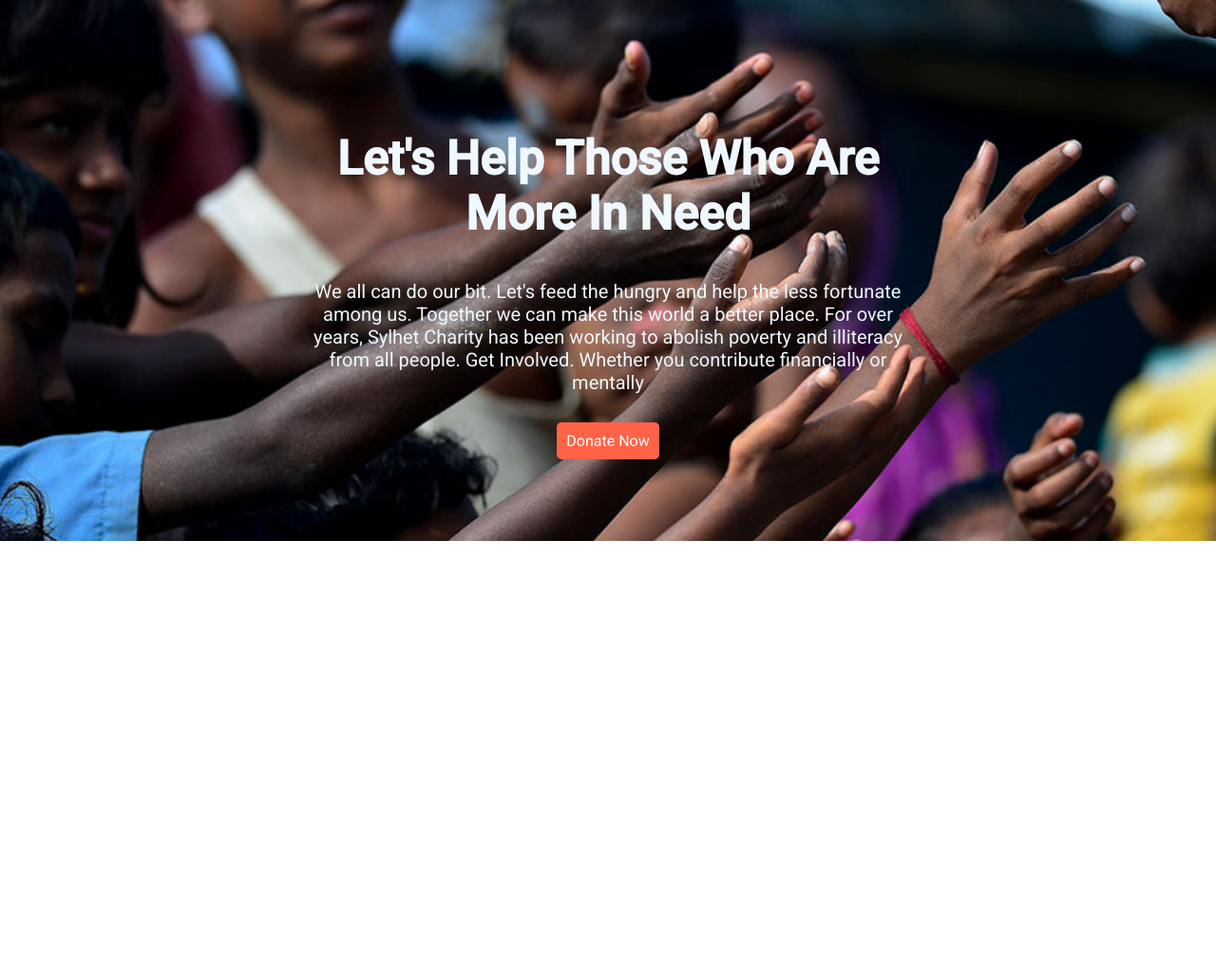
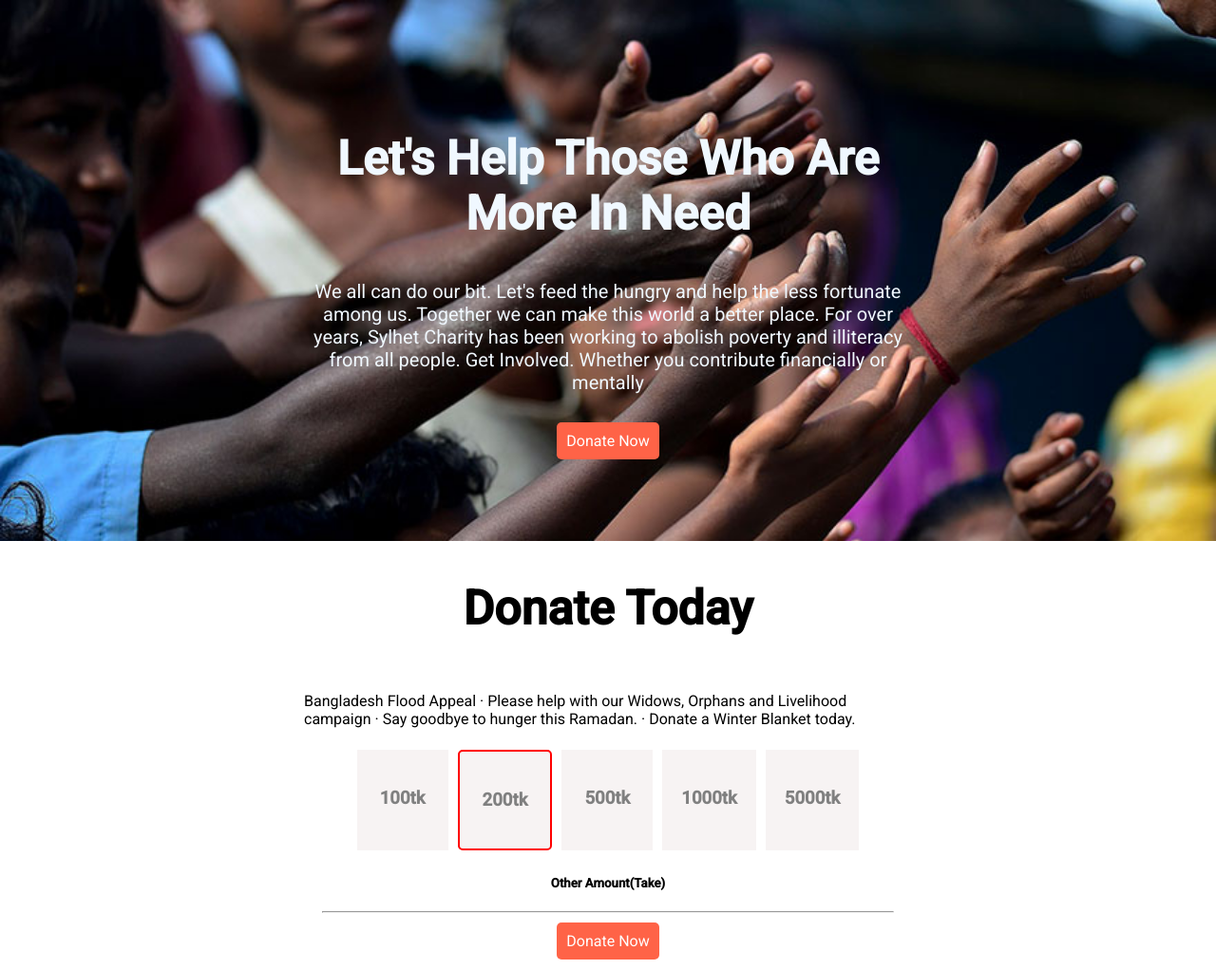
Before and after one commit to Miraz9907/assign, a plain HTML site: page index.html in a window 1280 px wide. Shown: the whole page at 95% size. Before the commit the page ends 800 px from the top, so only its background shows below. Drawn offline with Linux system fonts and the light colour scheme.

Commit message:
donate today added

```diff
--- a/index.html
+++ b/index.html
@@ -26,6 +26,23 @@
 
     </section>
 
+    <section class=" donate-today">
+        <h1>Donate Today</h1>
+        <p>Bangladesh Flood Appeal · Please help with our Widows, Orphans and Livelihood campaign · Say goodbye to hunger this Ramadan. · Donate a Winter Blanket today.</p>
+        <div class="donate-amount">
+            <h3 class="amount100">100tk</h3>
+            <h3 class="amount200">200tk</h3>
+            <h3 class="amount500">500tk</h3>
+            <h3 class="amount1000">1000tk</h3>
+            <h3 class="amount5000">5000tk</h3>
+        </div>
+        <h5>Other Amount(Take)</h5>
+       <hr>
+
+        <a class="button" href="#">Donate Now</a>
+
+    </section>
+
 
 
 </body>
--- a/style.css
+++ b/style.css
@@ -36,3 +36,58 @@ h1{
     margin: 10px;
 
 }
+
+.donate-today{
+    display: flex;
+    justify-content: center;
+    align-items: center;
+    flex-direction: column;
+}
+.donate-today p{
+    padding: 2px 25%;
+}
+
+.donate-amount{
+    display: flex;
+    color: gray;
+}
+.amount100{
+    background-color: rgb(247, 243, 243);
+    padding: 40px 24px;
+    margin: 5px;
+
+}
+.amount200{
+    background-color: rgb(247, 243, 243);
+    padding: 40px 24px;
+    margin: 5px;
+    border: 2px solid red;
+    border-radius: 5px ;
+
+}
+.amount500{
+    background-color: rgb(247, 243, 243);
+    padding: 40px 24px;
+    margin: 5px;
+
+}
+.amount1000{
+    background-color: rgb(247, 243, 243);
+    padding: 40px 20px;
+    margin: 5px;
+
+}
+.amount5000{
+    background-color: rgb(247, 243, 243);
+    padding: 40px 20px;
+    margin: 5px;
+
+}
+h5{
+    border-radius: 2px solid black;
+}
+hr{
+    margin: 0;
+    width: 600px;
+
+}
```
